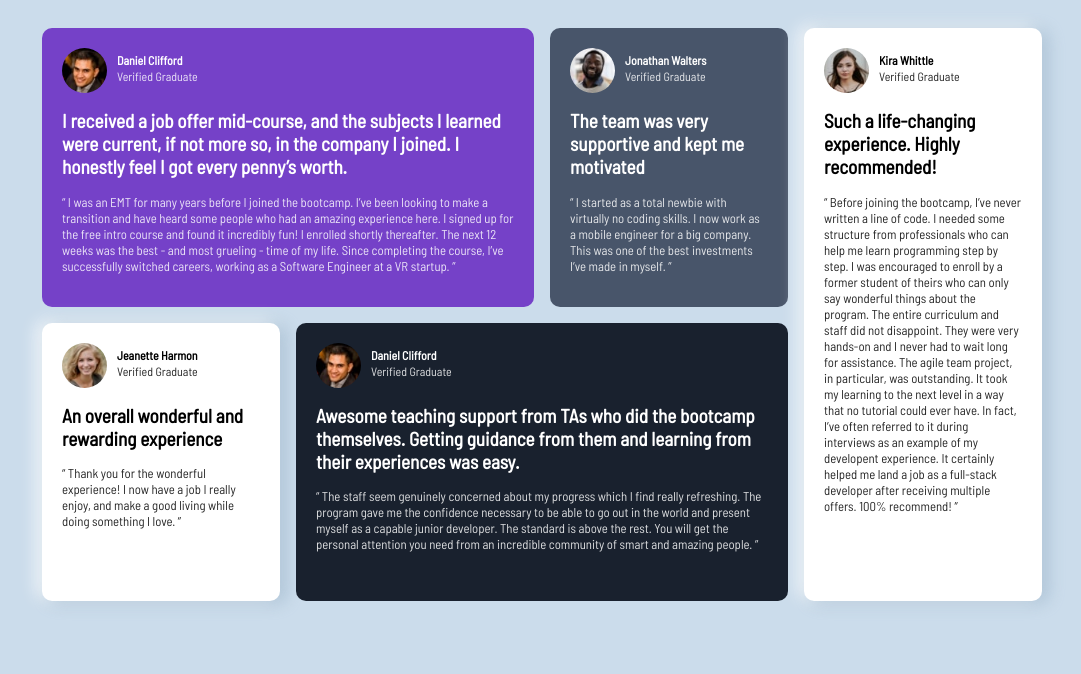
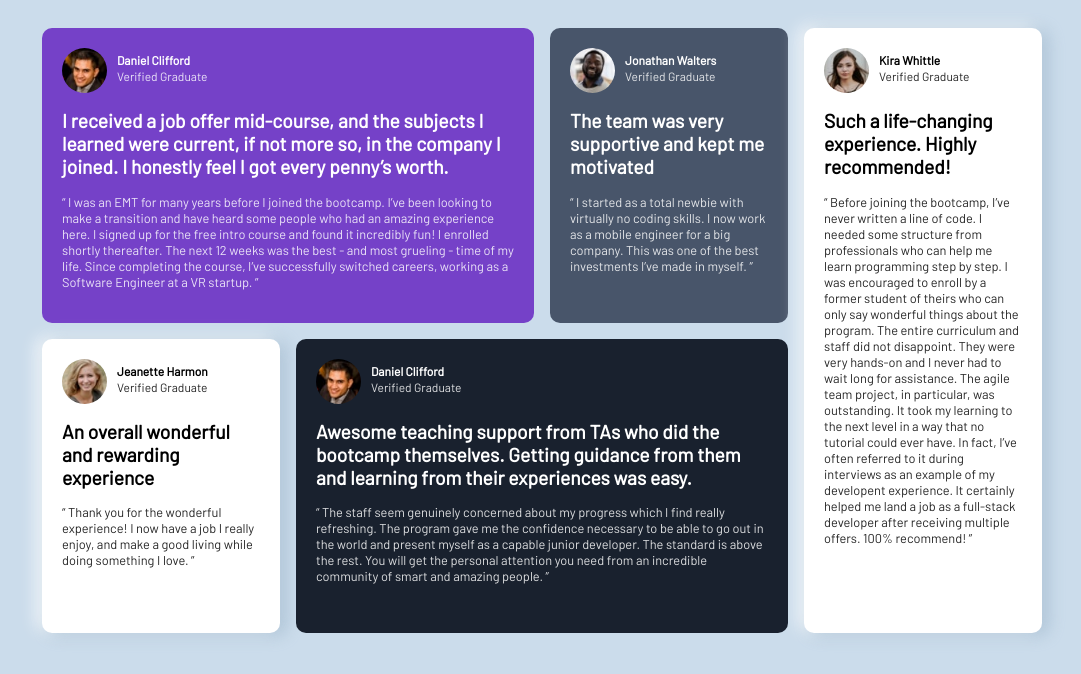
Before and after one commit to alielmala/testimonials-grid-section, a plain HTML site: page index.html in a window 1280 px wide. Shown: the whole page, without its empty margins (98-1179 px from the left). Drawn offline with Linux system fonts and the light colour scheme.

Commit message:
modify  font

```diff
--- a/index.html
+++ b/index.html
@@ -7,8 +7,7 @@
         <meta name="viewport" content="width=device-width, initial-scale=1.0">
         <title>css grid</title>
         <link rel="stylesheet" href="main.css">
-        <link href='https://fonts.googleapis.com/css?family=Barlow Semi Condensed' rel='stylesheet'>
-
+        <link href="https://fonts.googleapis.com/css2?family=Barlow:wght@300;400&display=swap" rel="stylesheet">
 
     </head>
 
--- a/main.css
+++ b/main.css
@@ -4,7 +4,7 @@ body {background-color: hsl(209, 45%, 86%) ; padding:20px 20px 20px 20px; }
     display: grid; grid-gap: 1rem; height: auto; width: auto;
     grid-template-columns: repeat(4,1fr) ;
     grid-template-rows: repeat(2,1fr);
-    align-content:center ; font-family: 'Barlow Semi Condensed'; color: white;
+    align-content:center ; font-family: 'Barlow', sans-serif; color: white;
     font-weight: 500;  margin-right: auto; margin-left: auto;
 
 }
```
